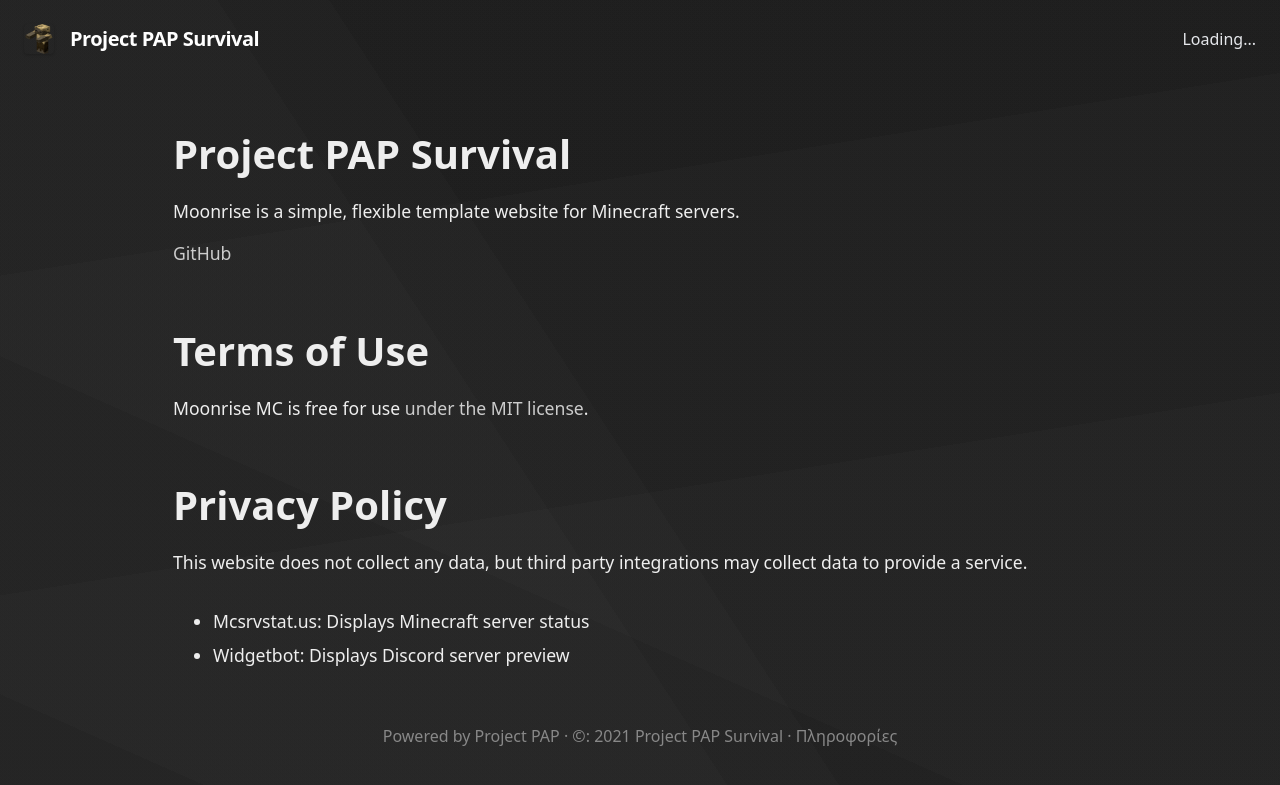
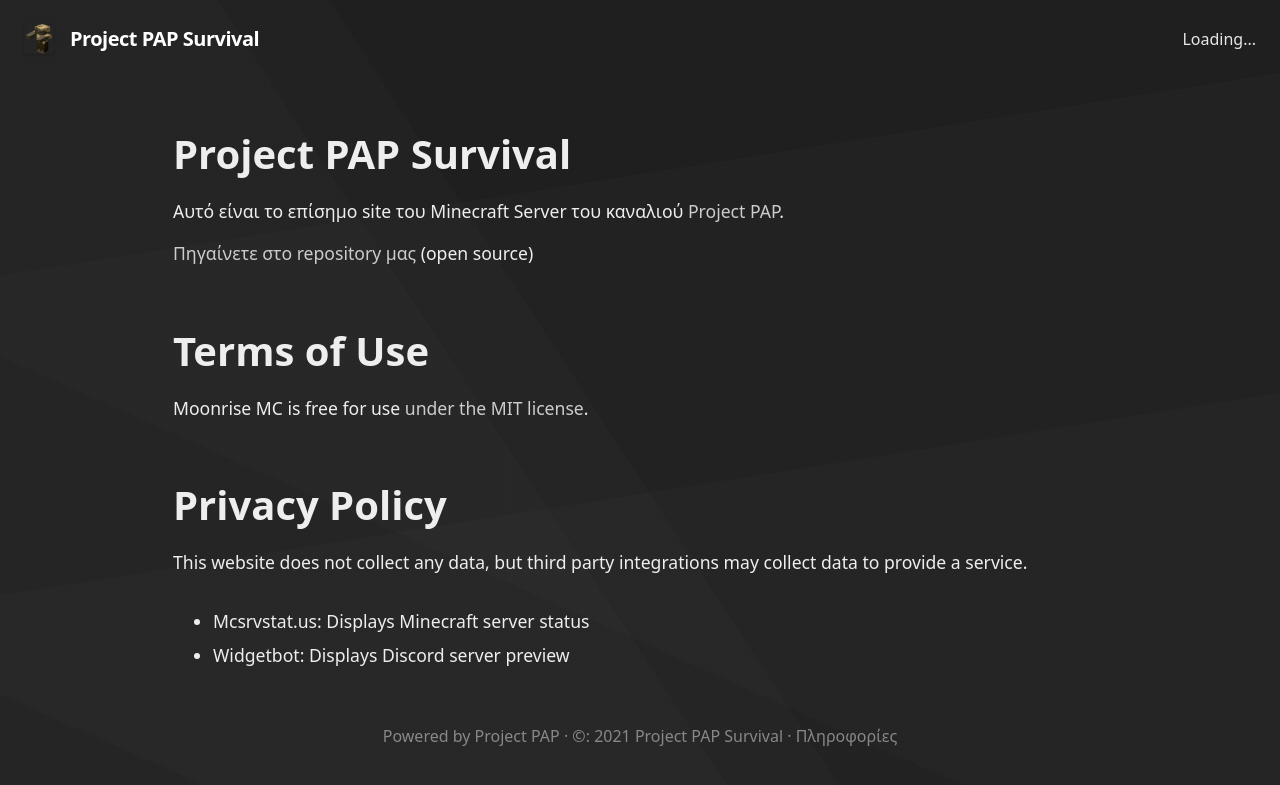
Before and after one commit to kostaspapoutsisweb/projectpapsurvival, a Jekyll site: the page built from docs/about.md, in a window 1280 px wide. Shown: the top 785 px of the page. Built offline with Jekyll 4.4.1, drawn with Linux system fonts in a browser that asks for light colours; our own code applies the rules of GitHub Pages for plain Markdown files.

Commit message:
Update about.md

```diff
--- a/docs/about.md
+++ b/docs/about.md
@@ -5,9 +5,9 @@
 
 # {{ site.serverName }}
 
-Moonrise is a simple, flexible template website for Minecraft servers.
+Αυτό είναι το επίσημο site του Minecraft Server του καναλιού [Project PAP](https://projectpap.gq).
 
-[GitHub](https://github.com/coffeebank/moonrise)
+[Πηγαίνετε στο repository μας](https://github.com/kostaspapoutsisweb/projectpapsurvival) (open source)
 
 
 # Terms of Use
```
